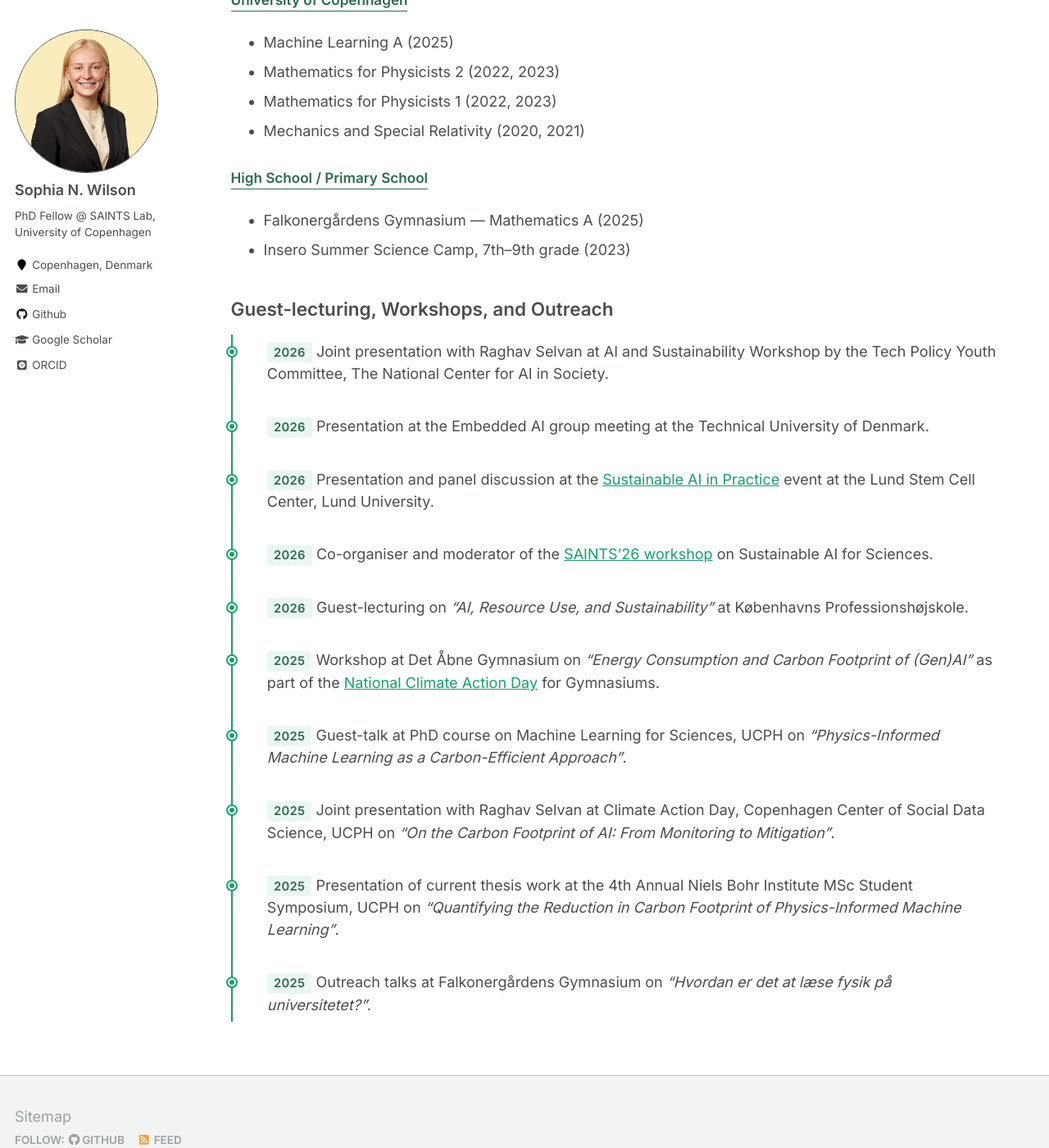
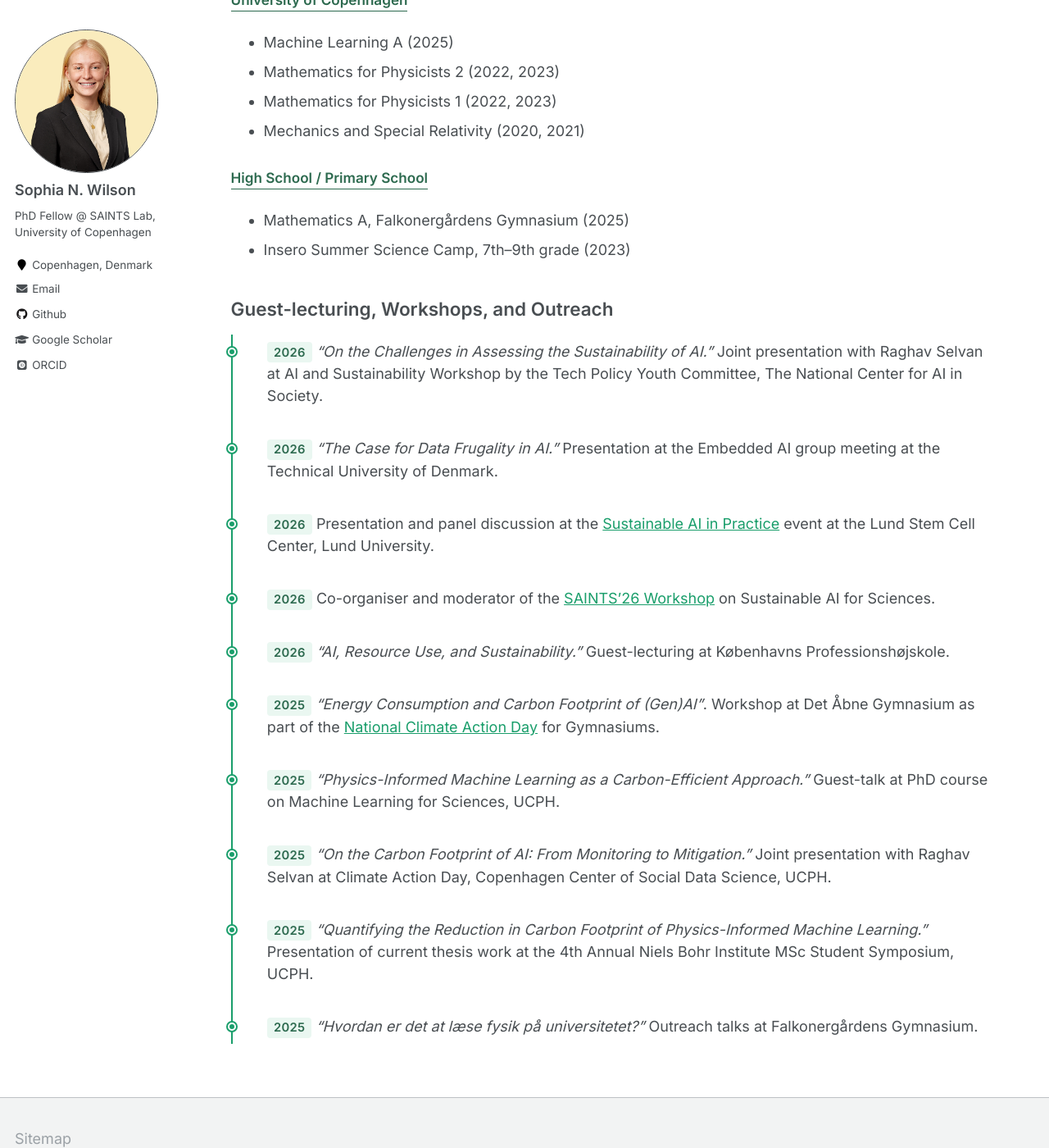
Before and after one commit to sophiawilson18/sophiawilson18.github.io, a Jekyll site: the page built from _pages/teaching_outreach.md, in a window 1280 px wide and 1400 px high, scrolled down 372 px. Shown: the whole window at 82% size. Built offline with Jekyll 4.4.1, drawn with Linux system fonts in a browser that asks for light colours; some web fonts are replaced.

Commit message:
Add borders to project tags and reorder talk titles in teaching/outreach
Co-Authored-By: Claude Sonnet 4.6 <noreply@anthropic.com>

```diff
--- a/_pages/teaching_outreach.md
+++ b/_pages/teaching_outreach.md
@@ -23,7 +23,7 @@ redirect_from:
 * Mechanics and Special Relativity (2020, 2021)
 
 **High School / Primary School**
-* Falkonergårdens Gymnasium — Mathematics A (2025)
+* Mathematics A, Falkonergårdens Gymnasium (2025)
 * Insero Summer Science Camp, 7th–9th grade (2023)
 
 </div>
@@ -33,24 +33,24 @@ redirect_from:
 
 <div class="timeline" markdown="1">
 
-**2026** Joint presentation with Raghav Selvan at AI and Sustainability Workshop by the Tech Policy Youth Committee, The National Center for AI in Society.
+**2026** *"On the Challenges in Assessing the Sustainability of AI."* Joint presentation with Raghav Selvan at AI and Sustainability Workshop by the Tech Policy Youth Committee, The National Center for AI in Society.
 
-**2026** Presentation at the Embedded AI group meeting at the Technical University of Denmark.
+**2026** *"The Case for Data Frugality in AI."* Presentation at the Embedded AI group meeting at the Technical University of Denmark.
 
 **2026** Presentation and panel discussion at the [Sustainable AI in Practice](https://www.lu.se/evenemang/sustainable-ai-practice-computational-costs-real-world-impacts) event at the Lund Stem Cell Center, Lund University.
 
-**2026** Co-organiser and moderator of the [SAINTS'26 workshop](https://saintslab.github.io/workshop2026/) on Sustainable AI for Sciences.
+**2026** Co-organiser and moderator of the [SAINTS'26 Workshop](https://saintslab.github.io/workshop2026/) on Sustainable AI for Sciences.
 
-**2026** Guest-lecturing on *"AI, Resource Use, and Sustainability"* at Københavns Professionshøjskole.
+**2026** *"AI, Resource Use, and Sustainability."* Guest-lecturing at Københavns Professionshøjskole.
 
-**2025** Workshop at Det Åbne Gymnasium on *"Energy Consumption and Carbon Footprint of (Gen)AI"* as part of the [National Climate Action Day](https://gymnasieskolernesklimaalliance.dk/national-klimahandledag/) for Gymnasiums.
+**2025** *"Energy Consumption and Carbon Footprint of (Gen)AI"*. Workshop at Det Åbne Gymnasium as part of the [National Climate Action Day](https://gymnasieskolernesklimaalliance.dk/national-klimahandledag/) for Gymnasiums.
 
-**2025** Guest-talk at PhD course on Machine Learning for Sciences, UCPH on *"Physics-Informed Machine Learning as a Carbon-Efficient Approach"*.
+**2025** *"Physics-Informed Machine Learning as a Carbon-Efficient Approach."* Guest-talk at PhD course on Machine Learning for Sciences, UCPH.
 
-**2025** Joint presentation with Raghav Selvan at Climate Action Day, Copenhagen Center of Social Data Science, UCPH on *"On the Carbon Footprint of AI: From Monitoring to Mitigation"*.
+**2025** *"On the Carbon Footprint of AI: From Monitoring to Mitigation."* Joint presentation with Raghav Selvan at Climate Action Day, Copenhagen Center of Social Data Science, UCPH.
 
-**2025** Presentation of current thesis work at the 4th Annual Niels Bohr Institute MSc Student Symposium, UCPH on *"Quantifying the Reduction in Carbon Footprint of Physics-Informed Machine Learning"*.
+**2025** *"Quantifying the Reduction in Carbon Footprint of Physics-Informed Machine Learning."* Presentation of current thesis work at the 4th Annual Niels Bohr Institute MSc Student Symposium, UCPH.
 
-**2025** Outreach talks at Falkonergårdens Gymnasium on *"Hvordan er det at læse fysik på universitetet?"*.
+**2025** *"Hvordan er det at læse fysik på universitetet?"* Outreach talks at Falkonergårdens Gymnasium.
 
 </div>
--- a/_sass/_project-cards.scss
+++ b/_sass/_project-cards.scss
@@ -55,6 +55,7 @@
     color: #2d6a4f;
     padding: 0.15em 0.55em;
     border-radius: 4px;
+    border: 1px solid #1a9e6b;
     letter-spacing: 0.02em;
   }
 
```
